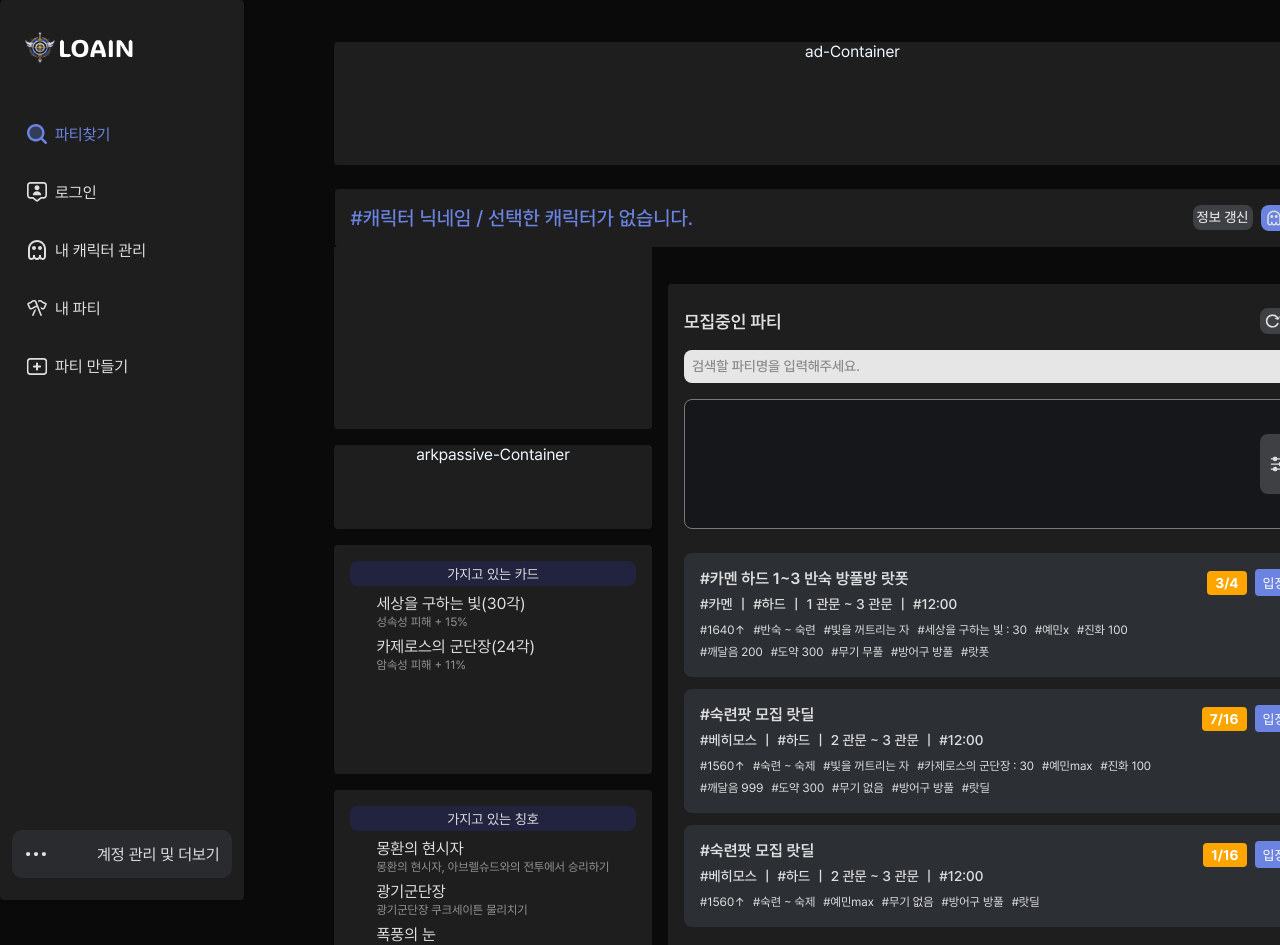
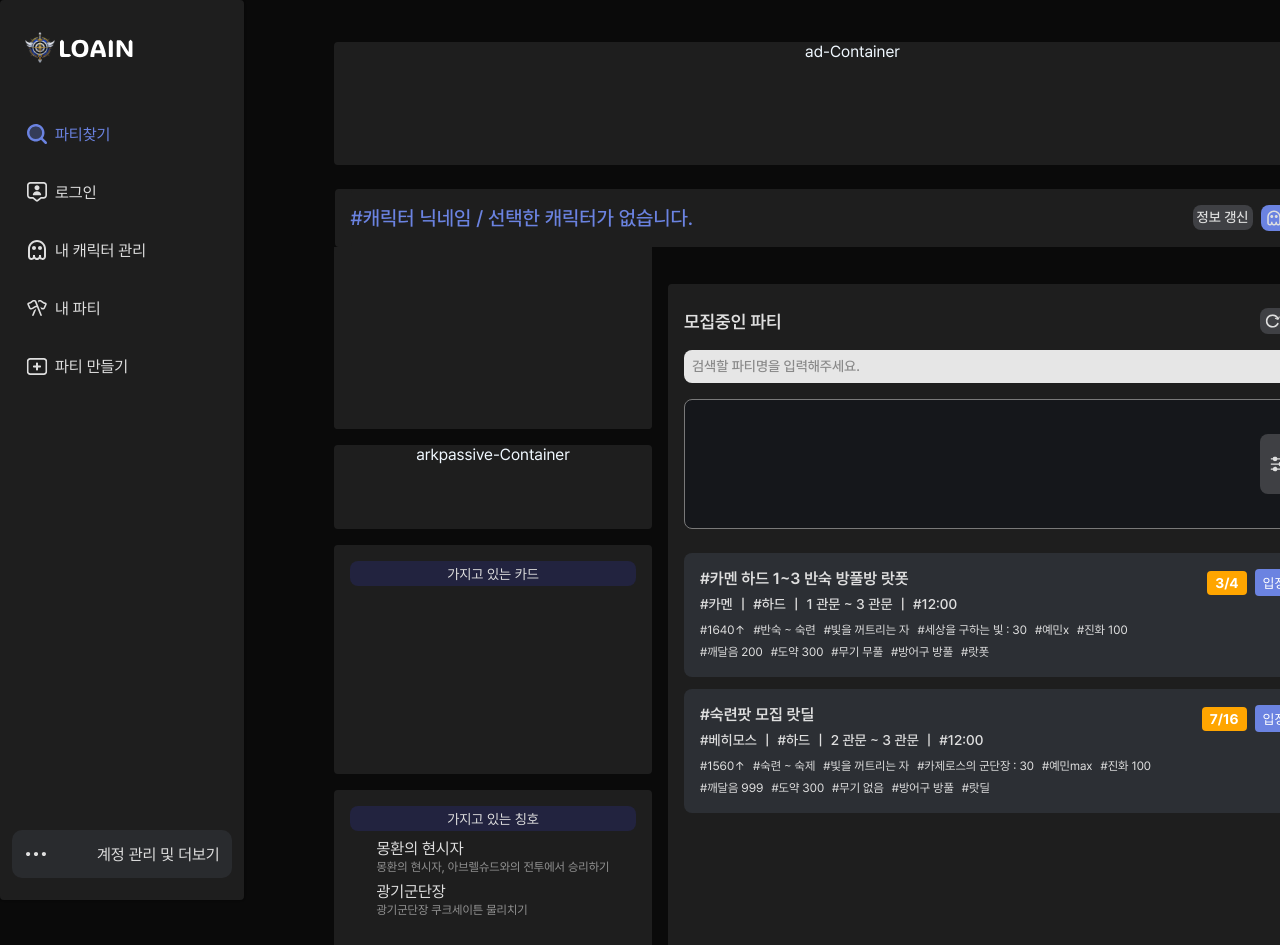
Before and after one commit to bsko98/loain, a React (Create React App) app: page / in a window 1280 px wide. Shown: the top 945 px of the page. Built offline with nearby package versions, Linux system fonts and the light colour scheme.

Commit message:
listtitle, listdata 부분 고쳐야함함

```diff
--- a/src/components/CardContainer.js
+++ b/src/components/CardContainer.js
@@ -1,20 +1,34 @@
 import React from 'react';
 import './CardTitleContainer.css';
+
+const getAwakenAndEffectSum = (cardValue) => {
+  if (cardValue >= 30) return { displayAwaken: 30, effectSum: 15 };
+  if (cardValue >= 24) return { displayAwaken: 24, effectSum: 11 };
+  if (cardValue >= 18) return { displayAwaken: 18, effectSum: 7 };
+  return { displayAwaken: cardValue, effectSum: 0 };
+};
 
 const CardContainer = ({ listTitle, listData }) => {
   return (
     <div className='cardtitle-container'>
       <div className='list-title'>{listTitle}</div>
       <div className='list-container'>
-        {listData.map((data, index) => (
-          <div key={index} className='list'>
-            <div className='content-title'>{data.Name}({data.AwakenSum}각)</div>
-            <div className='content'>{data.EffectType}속성 피해 + {data.EffectSum}%</div>
-          </div>
-        ))}
+        {listData.map((data, index) => {
+          const { displayAwaken, effectSum } = getAwakenAndEffectSum(data.cardvalue);
+          return (
+            <div key={index} className='list'>
+              <div className='content-title'>
+                {data.cardname} ({displayAwaken}각)
+              </div>
+              <div className='content'>
+                {data.effecttype}속성 피해 + {effectSum}%
+              </div>
+            </div>
+          );
+        })}
       </div>
     </div>
-  )
-}
+  );
+};
 
-export default CardContainer
+export default CardContainer;
--- a/src/pages/MainPage.js
+++ b/src/pages/MainPage.js
@@ -13,6 +13,33 @@ const MainPage = () => {
   const [searchQuery, setSearchQuery] = useState("");
   const [isFilterModalOpen, setFilterModalOpen] = useState(false);
   const [selectedCharacter, setSelectedCharacter] = useState(null);
+
+  const [characterList] = useState([
+    {
+      id: 1,
+      name: "하트소서",
+      server: "아만",
+      job: "소서리스",
+      itemlevel: 1720,
+      image: "/img1.png",
+      cardList: [
+        { cardname: "세상을 구하는 빛", cardvalue: 30, effecttype: "성" },
+        { cardname: "카제로스의 군단장", cardvalue: 26, effecttype: "암" }
+      ]
+    },
+    {
+      id: 2,
+      name: "test카마인",
+      server: "카마인",
+      job: "버서커",
+      itemlevel: 1700,
+      image: "/img1.png",
+      cardList: [
+        { cardname: "세상을 구하는 빛", cardvalue: 18, effecttype: "성" }
+      ]
+    }
+  ]);
+
   const [selectedFilters, setSelectedFilters] = useState({
     raid: "",
     difficulty: "",
@@ -95,33 +122,6 @@ const MainPage = () => {
         { nickname: "닉네임6", level: "1560", class: "기상술사", classIcon: "" },
         { nickname: "닉네임7", level: "1560", class: "아르카나", classIcon: "" }
       ]
-        },
-        {
-            id: 3,
-            partytitle: "숙련팟 모집 랏딜",
-            raid: "베히모스",
-            difficulty: "하드",
-            rangeStart: "2",
-            rangeEnd: "3",
-            itemLevel: "1560",
-            title: "",
-            card: "",
-            cardValue: "",
-            environment: "예민max",
-            evolution: "",
-            realization: "",
-            leap: "",
-            transcendenceWeapon: "없음",
-            transcendenceArmor: "방풀",
-            isLastPot: false,
-            isLastDeal: true,
-            skillRange: "숙련 ~ 숙제",
-            maxmember: 16,
-            member: 1,
-            startTime: "12:00",
-            partyMembers: [
-                { nickname: "닉네임1", level: "1560", class: "데모닉", classIcon: "" }
-            ]
     }
   ];
 
@@ -142,18 +142,17 @@ const MainPage = () => {
   const filteredParties = partyData.filter(party => {
     if (!hasFilter && searchQuery.trim() === "") return true;
     const searchTerm = searchQuery.trim();
-        if (searchTerm !== "" && !party.partytitle.includes(searchTerm)) {
-            return false;
-        }
-        if (!hasFilter) return true;
+    if (searchTerm !== "" && !party.partytitle.includes(searchTerm)) return false;
 
-        // 필터 조건들...
     if (selectedFilters.difficulty && selectedFilters.difficulty !== party.difficulty) return false;
+
     if (selectedFilters.rangeStart && selectedFilters.rangeEnd) {
       if (parseInt(party.rangeEnd) < parseInt(selectedFilters.rangeStart) ||
           parseInt(party.rangeStart) > parseInt(selectedFilters.rangeEnd)) return false;
     }
+
     if (selectedFilters.itemLevel && parseInt(selectedFilters.itemLevel) < parseInt(party.itemLevel)) return false;
+
     if (selectedFilters.skillRange) {
       const skillLevels = ["트라이", "클경", "반숙", "숙련", "숙제"];
       const [pStart, pEnd] = party.skillRange.split(" ~ ");
@@ -164,6 +163,7 @@ const MainPage = () => {
       const fEndIdx = skillLevels.indexOf(fEnd);
       if (!(fStartIdx <= pEndIdx && fEndIdx >= pStartIdx)) return false;
     }
+
     if (selectedFilters.title && selectedFilters.title !== party.title) return false;
     if (selectedFilters.card && selectedFilters.card !== party.card) return false;
     if (selectedFilters.cardValue && parseInt(selectedFilters.cardValue) < parseInt(party.cardValue)) return false;
@@ -180,43 +180,37 @@ const MainPage = () => {
     return true;
   });
 
-    const cardSetInfo = [
-        { cardSetName: "세상을 구하는 빛", cardSetEffectType: "성", cardSetAwakenSum: 30, cardSetEffectSum: 0 },
-        { cardSetName: "카제로스의 군단장", cardSetEffectType: "암", cardSetAwakenSum: 24, cardSetEffectSum: 0 }
-    ];
-    const cardSetData = [
-        { Name: cardSetInfo[0].cardSetName, EffectType: cardSetInfo[0].cardSetEffectType, AwakenSum: cardSetInfo[0].cardSetAwakenSum, EffectSum: sortDealerCardEffectSum(cardSetInfo[0].cardSetAwakenSum) },
-        { Name: cardSetInfo[1].cardSetName, EffectType: cardSetInfo[1].cardSetEffectType, AwakenSum: cardSetInfo[1].cardSetAwakenSum, EffectSum: sortDealerCardEffectSum(cardSetInfo[1].cardSetAwakenSum) }
-    ];
+  const calcEffectSum = (value) => {
+    if (value >= 30) return 15;
+    if (value >= 24) return 11;
+    if (value >= 18) return 7;
+    console.log("선택된 캐릭터:", selectedCharacter);
+console.log("카드 데이터:", cardSetData);
+    return 0;
+  };
+
+  const cardSetData = (selectedCharacter?.cardList || []).map(card => ({
+    Name: card.cardname,
+    AwakenSum: card.cardvalue,
+    EffectType: card.effecttype,
+    EffectSum: calcEffectSum(card.cardvalue)
+  }));
+
   const titleData = [
     { titleName: "몽환의 현시자", titleContent: "몽환의 현시자, 아브렐슈드와의 전투에서 승리하기" },
-        { titleName: "광기군단장", titleContent: "광기군단장 쿠크세이튼 물리치기" },
-        { titleName: "폭풍의 눈", titleContent: "잔혹한 폭풍의 처단자, 베히모스 처치하기" },
-        { titleName: "욕망의 주인", titleContent: "욕망의 주인, 에키드나 처치하기" }
+    { titleName: "광기군단장", titleContent: "광기군단장 쿠크세이튼 물리치기" }
   ];
-
-    function sortDealerCardEffectSum(AwakenSum) {
-        switch (true) {
-            case AwakenSum === 30:
-                return 15;
-
-            case AwakenSum >= 24 && AwakenSum < 30:
-                return 11;
-
-            case AwakenSum >= 18 && AwakenSum < 24:
-                return 7;
-
-            default:
-                return 0;
-        }
-    }
 
   return (
     <div className="main-Container">
       <div className="content-Wrapper">
         <div className="ad-Container">ad-Container</div>
         <div className="character-Select-Container">
-                    <CharacterSelectContainer setSelectedCharacter={setSelectedCharacter} />
+          <CharacterSelectContainer
+            setSelectedCharacter={setSelectedCharacter}
+            characterList={characterList}
+            selectedCharacter={selectedCharacter}
+          />
         </div>
         <div className="main-Content">
           <div className="left-Column">
@@ -225,6 +219,7 @@ const MainPage = () => {
             </div>
             <div className="arkPassive-Container">arkpassive-Container</div>
             <CardContainer listTitle={"가지고 있는 카드"} listData={cardSetData} />
+
             <TitleContainer listTitle={"가지고 있는 칭호"} listData={titleData} />
           </div>
           <div className="right-Column">
```
Lines whose indentation alone changed are shown as unchanged.
